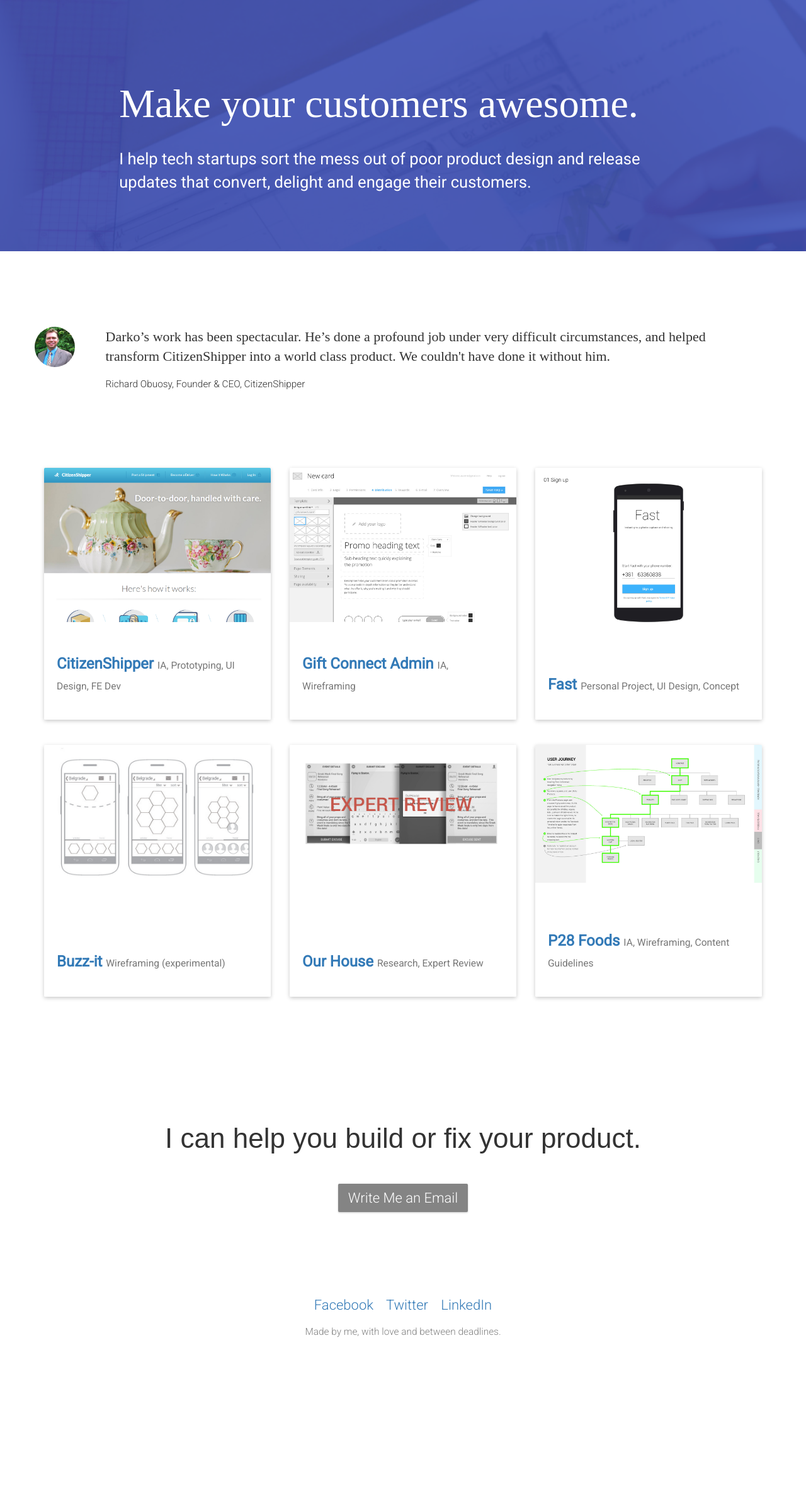
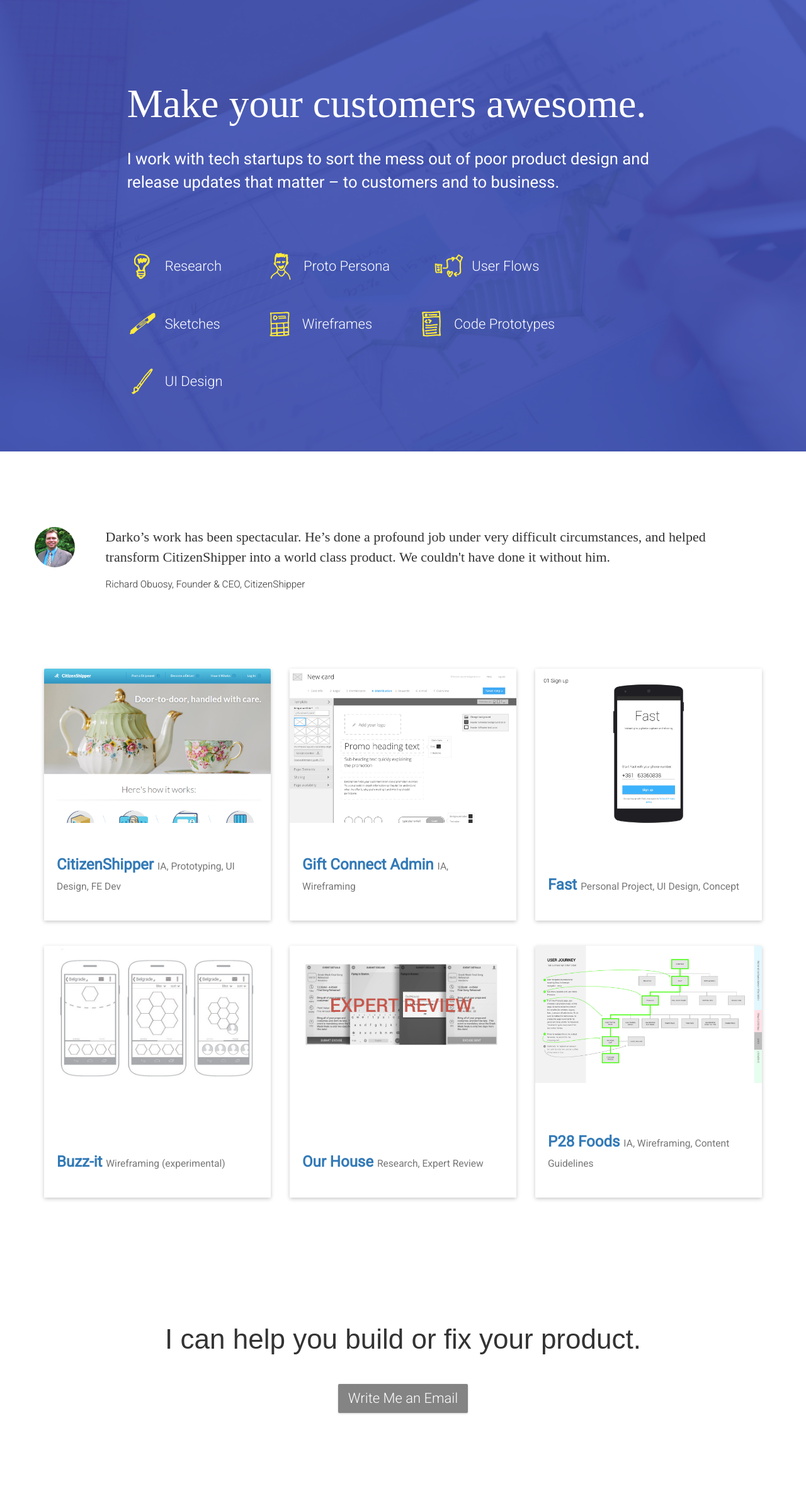
Before and after one commit to Dartanjan/darkoux, a PHP site: page / in a window 1280 px wide. Shown: the top 2368 px of the page at 63% size. Before the commit the page ends 2124 px from the top, so only its background shows below. Run offline with PHP 8.4, Linux system fonts and the light colour scheme; some libraries are stand-ins or nearby versions; some web fonts are replaced.

Commit message:
Final touches on splash header

```diff
--- a/js/landing.js
+++ b/js/landing.js
@@ -1,10 +1,9 @@
 var Slideshow;
 
-window.addEventListener("DOMContentLoaded", function() {
+window.addEventListener("load", function() {
 
-  /*Slideshow = makeBSS('slideshow-wrap', {
-    auto: { speed: 4200 },
-    controls: false
-  });*/
+	[].forEach.call(document.getElementsByClassName('icon'), function(icon) {
+		icon.classList.add('opacity-visible');
+	});
 
 }, false);
--- a/style.css
+++ b/style.css
@@ -17,11 +17,15 @@ p, div, span {
   font-size: 22px;
 }
 
+::-moz-selection { background: yellow; }
+::selection { background: yellow; }
+
 .intro {
   margin-bottom: 0;
   margin-top: 0;
   padding: 0;
   margin: 0 15px 0;
+  cursor: default;
 }
   .intro .background-image, .intro .background-color {
     position: absolute;
@@ -91,6 +95,57 @@ p, div, span {
       font-weight: 400;
       margin-bottom: 2vw;
     }
+  }
+
+ul.stack {
+  list-style: none;
+  padding-left: 0;
+  margin-top: 70px;
+}
+  .stack li {
+    transition-property: all;
+    transition-duration: 0.3s;
+    transition-timing-function: ease-out;
+    opacity: 0;
+  }
+  li.research {
+    background: url('../images/icons/xhdpi/darko-stanimirovic-ux-research-yellow-96px.png');
+    transition-delay: 0s;
+  }
+  li.persona {
+    background: url('../images/icons/xhdpi/darko-stanimirovic-ux-persona-yellow-96px.png');
+    transition-delay: 0.1s;
+  }
+  .user-flows {
+    background: url('../images/icons/xhdpi/darko-stanimirovic-ux-user-flows-yellow-96px.png');
+    transition-delay: 0.2s;
+  }
+  .sketches {
+    background: url('../images/icons/xhdpi/darko-stanimirovic-ux-sketches-yellow-96px.png');
+    transition-delay: 0.3s;
+  }
+  .wireframes {
+    background: url('../images/icons/xhdpi/darko-stanimirovic-ux-wireframes-yellow-96px.png');
+    transition-delay: 0.4s;
+  }
+  .proto {
+    background: url('../images/icons/xhdpi/darko-stanimirovic-ux-prototypes-yellow-96px.png');
+    transition-delay: 0.5s;
+  }
+  .ui-design {
+    background: url('../images/icons/xhdpi/darko-stanimirovic-ux-ui-design-yellow-96px.png');
+    transition-delay: 0.6s;
+  }
+  .opacity-visible {
+    opacity: 1 !important;
+  }
+  ul.stack li {
+    float: left;
+    margin: 0 70px 0 0;
+    background-repeat: no-repeat;
+    background-position: left center;
+    background-size: 48px 48px;
+    padding: 30px 0 30px 60px;
   }
 
 .intro .services {
--- a/views/landing.php
+++ b/views/landing.php
@@ -4,16 +4,23 @@
 		<div class="row">
 			<!-- Delightful message -->
 			<div class="col-xs-12 message">
-				<div class="row">
 				<div class="col-xs-12 col-lg-10 col-lg-offset-1">
 					<div class="cta">
 						<h1>Make your customers awesome.</h1>
-						<p>I help tech startups sort the mess out of poor product design and release updates that convert, delight and engage their customers.</p>
+						<p>I work with tech startups to sort the mess out of poor product design and release updates that matter &ndash; to customers and to business.</p>
+						<ul class="stack">
+							<li class="icon research">Research</li>
+							<li class="icon persona">Proto Persona</li>
+							<li class="icon user-flows">User Flows</li>
+							<li class="icon sketches">Sketches</li>
+							<li class="icon wireframes">Wireframes</li>
+							<li class="icon proto">Code Prototypes</li>
+							<li class="icon ui-design">UI Design</li>
+						</ul>
 					</div>
 				</div>
 				<div class="background-color"></div>
 				<div class="background-image"></div>
-				</div>
 			</div>
 		</div>
 	</div><!-- /Header  -->
```
Also changed, not shown: images/icons/xhdpi/darko-stanimirovic-ux-persona-96px.png (added), images/icons/xhdpi/darko-stanimirovic-ux-persona-yellow-96px.png (added), images/icons/xhdpi/darko-stanimirovic-ux-prototypes-96px.png (added), images/icons/xhdpi/darko-stanimirovic-ux-prototypes-yellow-96px.png (added), images/icons/xhdpi/darko-stanimirovic-ux-research-96px.png (added), images/icons/xhdpi/darko-stanimirovic-ux-research-yellow-96px.png (added), images/icons/xhdpi/darko-stanimirovic-ux-sketches-96px.png (added), images/icons/xhdpi/darko-stanimirovic-ux-sketches-yellow-96px.png (added), images/icons/xhdpi/darko-stanimirovic-ux-ui-design-96px.png (added), images/icons/xhdpi/darko-stanimirovic-ux-ui-design-yellow-96px.png (added), images/icons/xhdpi/darko-stanimirovic-ux-user-flows-96px.png (added), images/icons/xhdpi/darko-stanimirovic-ux-user-flows-yellow-96px.png (added), images/icons/xhdpi/darko-stanimirovic-ux-wireframes-96px.png (added), images/icons/xhdpi/darko-stanimirovic-ux-wireframes-yellow-96px.png (added).
